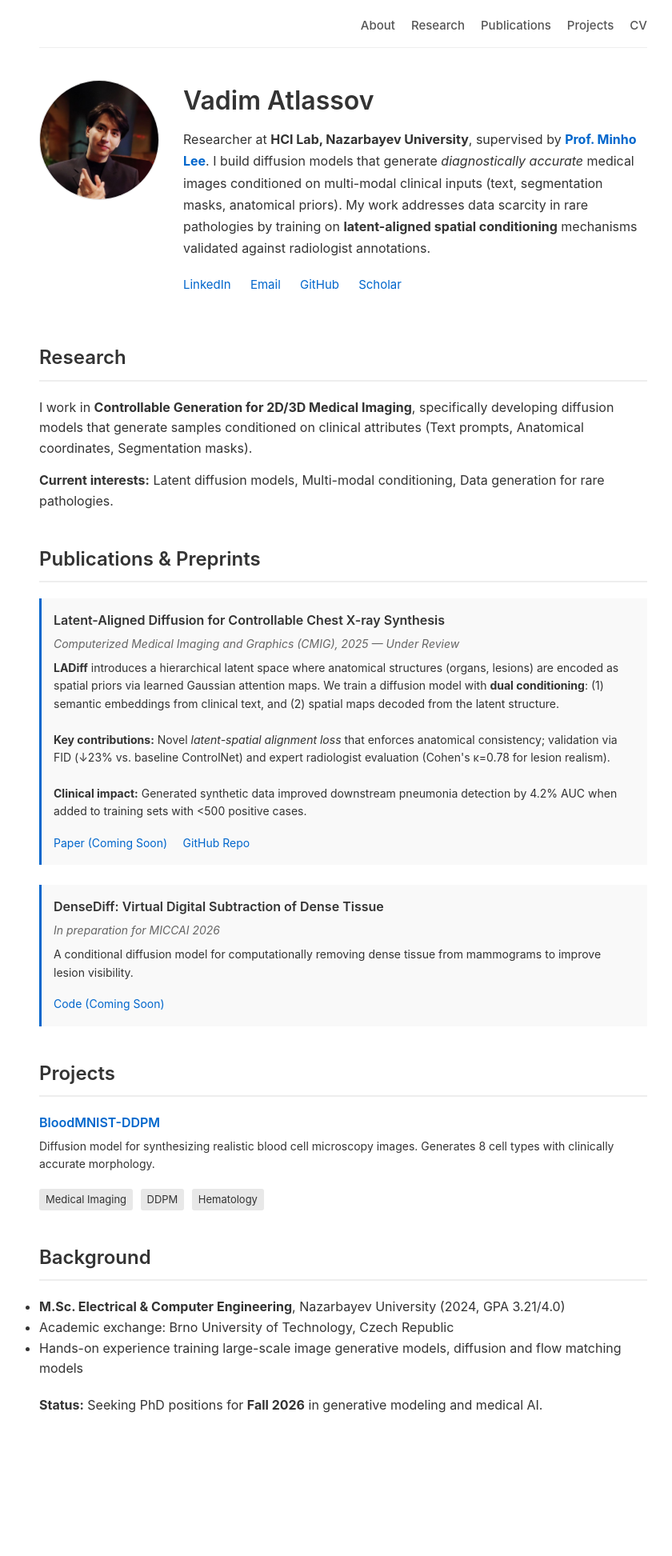
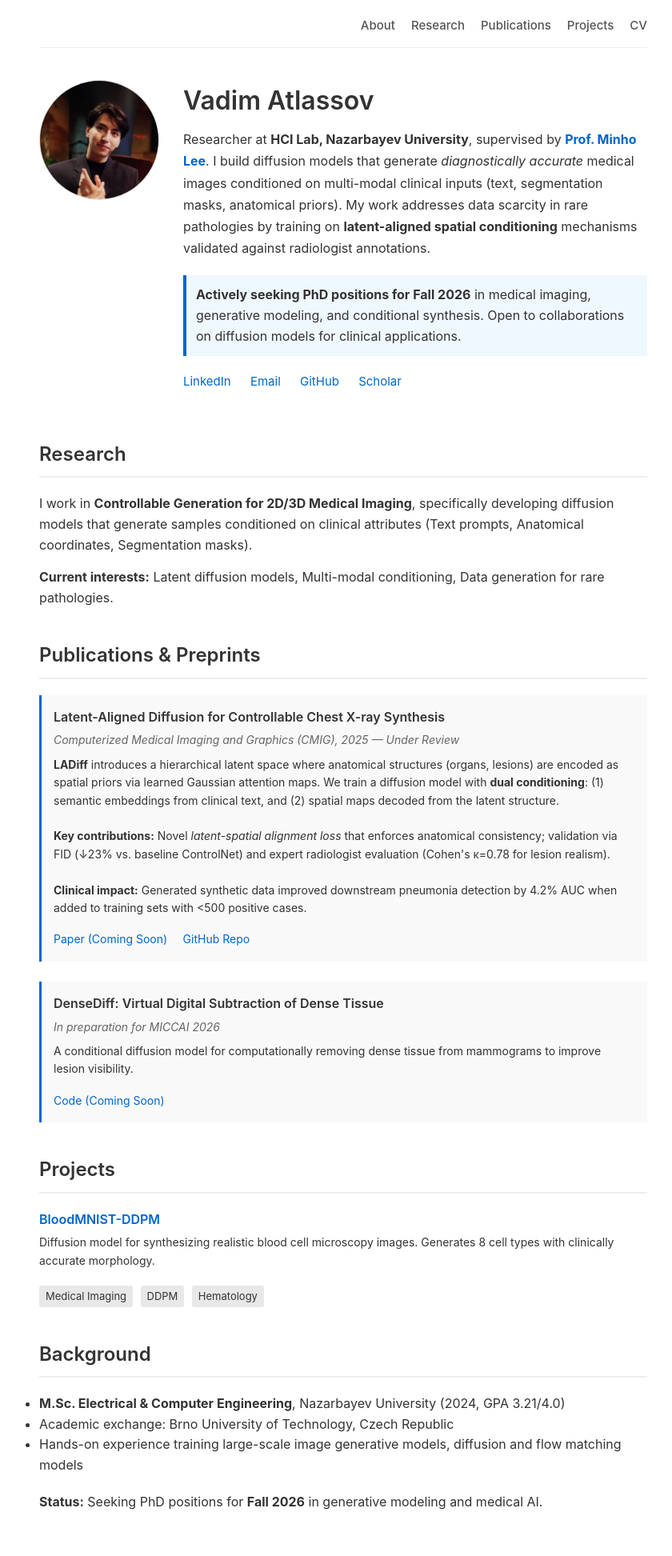
Before and after one commit to Vadim-ATL/Vadim-ATL.github.io, a Jekyll site: the page built from index.md, in a window 1280 px wide. Shown: the whole page at 80% size, without its empty margins (211-1051 px from the left). Built offline with Jekyll 4.4.1, drawn with Linux system fonts in a browser that asks for light colours; before the commit the page ends 1824 px from its top, so only the background shows below that.

Commit message:
added my intentions for phd

```diff
--- a/index.md
+++ b/index.md
@@ -12,6 +12,9 @@ title: Vadim Atlassov - Researcher
     <p class="bio">
   Researcher at <strong>HCI Lab, Nazarbayev University</strong>, supervised by <strong><a href="https://scholar.google.com/citations?user=ipi5AVsAAAAJ&hl=ko">Prof. Minho Lee</a></strong>. I build diffusion models that generate <em>diagnostically accurate</em> medical images conditioned on multi-modal clinical inputs (text, segmentation masks, anatomical priors). My work addresses data scarcity in rare pathologies by training on <strong>latent-aligned spatial conditioning</strong> mechanisms validated against radiologist annotations.
 </p>
+<div style="background-color: #f0f8ff; padding: 12px; border-left: 4px solid #0066cc; margin: 15px 0;">
+  <strong>Actively seeking PhD positions for Fall 2026</strong> in medical imaging, generative modeling, and conditional synthesis. Open to collaborations on diffusion models for clinical applications.
+</div>
     <div class="contact">
         <a href="www.linkedin.com/in/vadim-atlassov">LinkedIn</a>
         <a href="mailto:vadim.atlassov@nu.edu.kz">Email</a>
```
